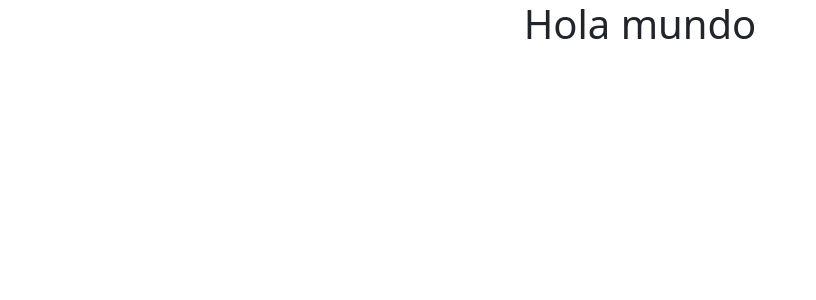
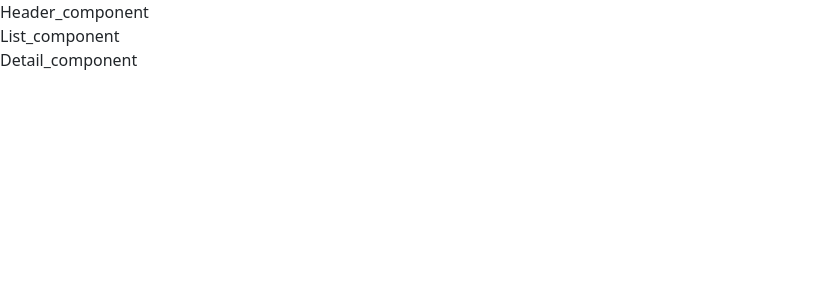
Before and after one commit to JPPUERTAORREGO/aprovals_process, a React (Create React App) app: page / in a window 1280 px wide. Shown: the top 300 px of the page, without its empty margins (0-816 px from the left). Built offline with nearby package versions, Linux system fonts and the light colour scheme.

Commit message:
create component folder and build false data

```diff
--- a/src/App.js
+++ b/src/App.js
@@ -1,12 +1,22 @@
 import './App.css';
+import 'bootstrap/dist/css/bootstrap.min.css';
+import { Header_component } from './components/Header_component';import { List_component } from './components/List_component';
+import { Detail_component } from './components/Detail_component';
 
 function App() {
   return (
-    <div className="App">
-      <h1>Hola mundo</h1>
+    <>
+    <div className="Header">
+     <Header_component/>
     </div>
+    <div className="List">
+    <List_component/>
+    </div>
+    <div className="Detail">
+    <Detail_component/>
+    </div>
+    </>
   );
 }
 
 export default App;
-import 'bootstrap/dist/css/bootstrap.min.css';
--- /dev/null
+++ b/src/components/Detail_component.js
@@ -0,0 +1,7 @@
+import React from 'react'
+
+export const Detail_component = () => {
+  return (
+    <div>Detail_component</div>
+  )
+}
--- /dev/null
+++ b/src/components/Header_component.js
@@ -0,0 +1,7 @@
+import React from 'react'
+
+export const Header_component = () => {
+  return (
+    <div>Header_component</div>
+  )
+}
--- /dev/null
+++ b/src/components/List_component.js
@@ -0,0 +1,7 @@
+import React from 'react'
+
+export const List_component = () => {
+  return (
+    <div>List_component</div>
+  )
+}
```
Also changed, not shown: public/false_data.json (added, +40 -0 lines), public/home_img.png (added).
